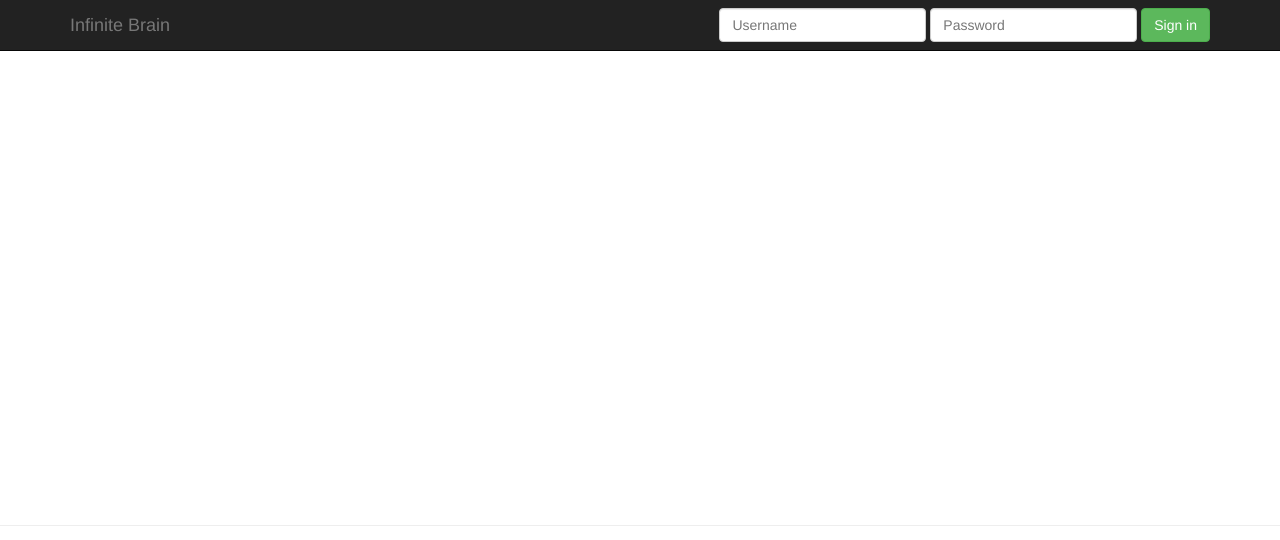
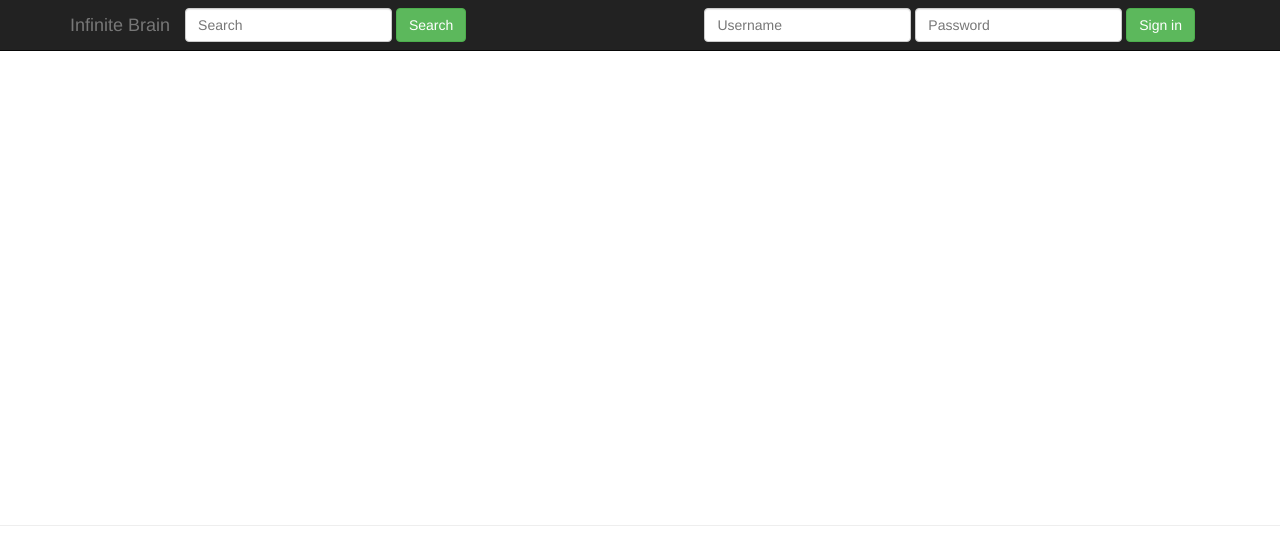
Before and after one commit to jsherfey/infinitebrain, a Django app: template modeldb/templates/modeldb/evolution.html in a window 1280 px wide. Shown: the top 540 px of the page. Run offline with Django 3.2, Linux system fonts and the light colour scheme; the template is opened without the code that fills it: most values are stand-ins (such as "Sample title", 1, 10 or a date in 2020); parts of the project's set-up code (start-up, migrations or seed data) failed here and were passed over; some libraries are stand-ins or nearby versions.

Commit message:
Search functionality added. TODO: clean up search template, add models to database and test search, and modify search to weight search results by ranking

```diff
--- a/infinitebrain/urls.py
+++ b/infinitebrain/urls.py
@@ -5,6 +5,7 @@ from wiki.urls import get_pattern as get_wiki_pattern
 from django_notify.urls import get_pattern as get_nyt_pattern
 import qhonuskan_votes.urls
 admin.autodiscover()
+import haystack
 
 urlpatterns = patterns('',
     # Examples:
@@ -24,4 +25,5 @@ urlpatterns = patterns('',
     url(r'^setup/', 'infinitebrain.views.setup'),
     url(r'^notifications/', get_nyt_pattern()),
     url(r'^wiki/', get_wiki_pattern()),
+    url(r'^search/', include('haystack.urls')),
 )
--- a/infinitebrain/views.py
+++ b/infinitebrain/views.py
@@ -7,6 +7,7 @@ from modeldb.models import Model, ModelRelation
 from django.utils import simplejson
 from django.db.models import Q
 from django.views.decorators.csrf import csrf_exempt
+from haystack.views import SearchView
 
 # Create your views here.
 def home(request):
--- a/templates/site/base.html
+++ b/templates/site/base.html
@@ -39,8 +39,7 @@
           </button>
           <a class="navbar-brand" href="/">Infinite Brain</a> {% block headertitle %}{% endblock %}
         </div>
-    	<div class="navbar-collapse collapse" id="login">
-   		{% if user.is_anonymous %}
+      {% if user.is_anonymous %}
         	<form class="navbar-form navbar-right" role="form" name="LoginForm" action="/login/" method="post">
 	 		{% csrf_token %}
 {% comment %}
@@ -64,6 +63,17 @@
 				<button type="submit" class="btn btn-success">Sign out</button>
     		</form>
     	{% endif %}
+
+            <!-- Below code adds search functionality to navbar -->
+      <form class="navbar-form navbar-center" role="form" name="SearchForm" action="/search/" method="get">
+        {% csrf_token %}
+        <div class="form-group">
+          <input type="text" type="submit" name="q" placeholder="Search" class="form-control">
+        </div>
+        <button type="submit" class="btn btn-success">Search</button>
+      </form>
+
+
     	</div><!--/.navbar-collapse -->
       </div>
     </div>
```
Also changed, not shown: infinitebrain/settings.py (+9 -0 lines).
